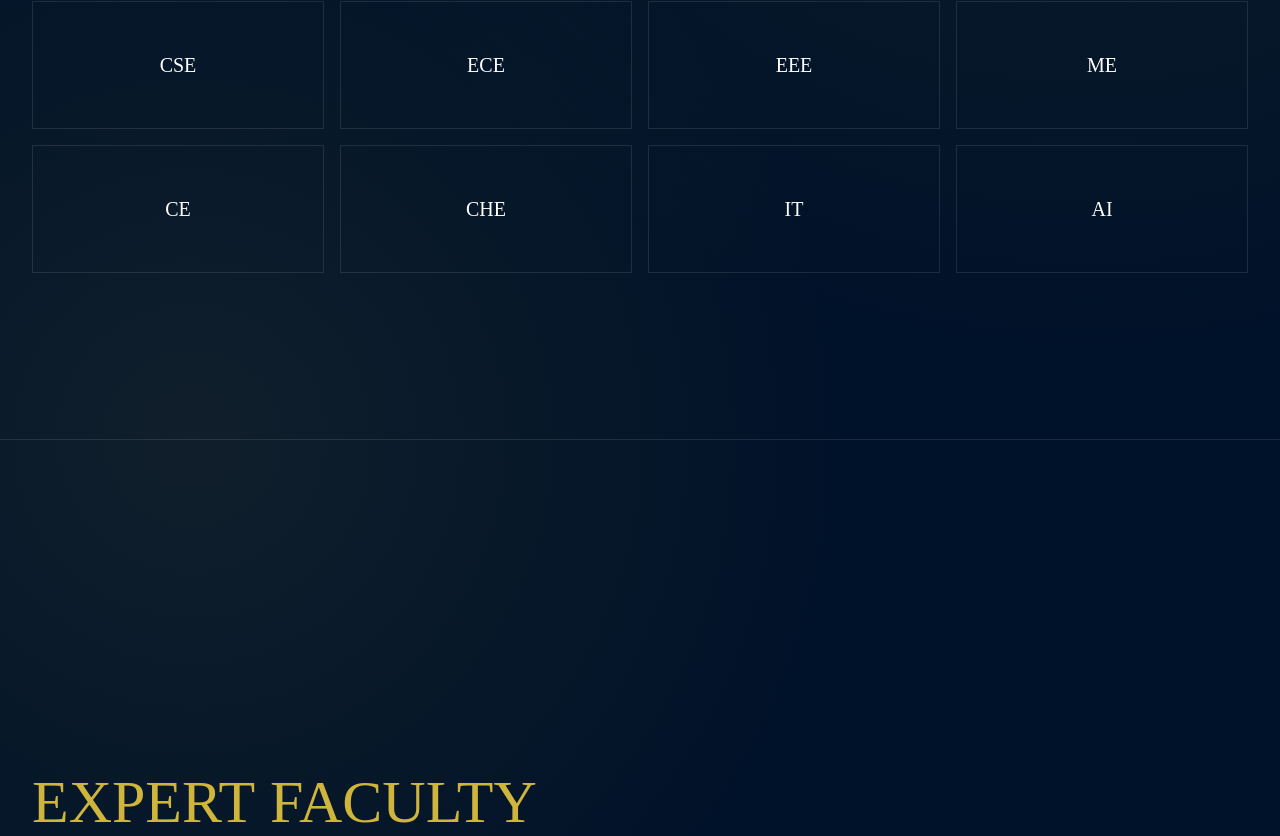
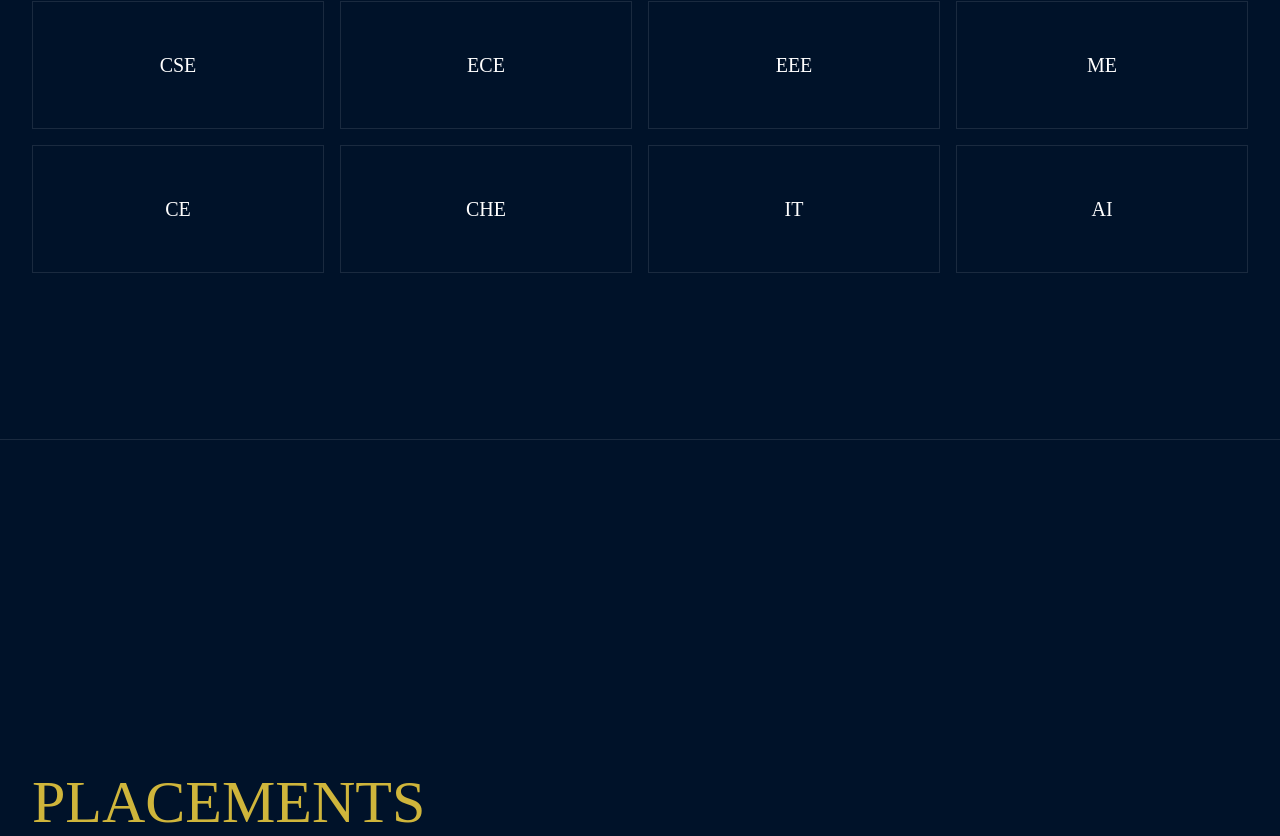
Before and after one commit to jobeal-joseph/ajce_website, a React (Vite) app in the folder client/: page / in a window 1280 px wide. Shown: the part 1961-2797 px from the top of the page. Built offline with nearby package versions, Linux system fonts and the light colour scheme.

Commit message:
added placement

```diff
--- a/client/src/App.tsx
+++ b/client/src/App.tsx
@@ -4,7 +4,7 @@ import Navbar from './components/layout/Navbar';
 import Home from './pages/Home';
 import Courses from './pages/Courses';
 import Departments from './pages/Departments';
-import Faculty from './pages/Faculty';
+import Placements from './pages/Placements';
 import About from './pages/About';
 import Contact from './pages/Contact';
 import { useLocation } from 'react-router-dom';
@@ -19,7 +19,7 @@ function App() {
           <Home />
           <Courses />
           <Departments />
-          <Faculty />
+          <Placements />
           <About />
           <Contact />
         </main>
--- a/client/src/components/layout/Navbar.tsx
+++ b/client/src/components/layout/Navbar.tsx
@@ -12,7 +12,7 @@ const Navbar = () => {
             setScrolled(window.scrollY > 50);
 
             // Update active section based on scroll position
-            const sections = ['home', 'courses', 'departments', 'faculty', 'about', 'contact'];
+            const sections = ['home', 'courses', 'departments', 'placements', 'about', 'contact'];
             for (const section of sections) {
                 const element = document.getElementById(section);
                 if (element) {
@@ -40,7 +40,7 @@ const Navbar = () => {
         { name: 'Home', id: 'home' },
         { name: 'Courses', id: 'courses' },
         { name: 'Departments', id: 'departments' },
-        { name: 'Faculty', id: 'faculty' },
+        { name: 'Placements', id: 'placements' },
         { name: 'About', id: 'about' },
         { name: 'Contact', id: 'contact' },
     ];
--- a/client/src/components/layout/RevealText.jsx
+++ b/client/src/components/layout/RevealText.jsx
@@ -3,7 +3,7 @@ import { motion, useInView } from 'framer-motion';
 
 const RevealText = ({ text = "", className = "", delay = 0 }) => {
   const ref = useRef(null);
-  const isInView = useInView(ref, { once: false, amount: 0.3 });
+  const isInView = useInView(ref, { once: true, amount: 0.1 });
 
   if (!text) return null;
   const words = text.split(" ");
--- a/client/src/index.css
+++ b/client/src/index.css
@@ -10,9 +10,7 @@
   color-scheme: dark;
   color: rgba(255, 255, 255, 0.87);
   background-color: #001229;
-  background-image:
-    radial-gradient(circle at 15% 50%, rgba(207, 181, 59, 0.08), transparent 25%),
-    radial-gradient(circle at 85% 30%, rgba(207, 181, 59, 0.08), transparent 25%);
+  background-color: #001229;
 
   font-synthesis: none;
   text-rendering: optimizeLegibility;
--- a/client/src/pages/About.tsx
+++ b/client/src/pages/About.tsx
@@ -1,7 +1,7 @@
 import RevealText from '../components/layout/RevealText.jsx';
 
 const About = () => (
-    <section id="about" className="min-h-screen text-white flex flex-col justify-center p-8">
+    <section id="about" className="min-h-screen text-white flex flex-col justify-center p-8 scroll-mt-20">
         <div className="container mx-auto">
             <RevealText text="OUR LEGACY" className="text-4xl md:text-6xl font-serif mb-12 text-white" />
             <div className="prose prose-invert max-w-2xl">
--- a/client/src/pages/Contact.tsx
+++ b/client/src/pages/Contact.tsx
@@ -1,7 +1,7 @@
 import RevealText from '../components/layout/RevealText.jsx';
 
 const Contact = () => (
-    <section id="contact" className="min-h-screen text-white flex flex-col justify-center p-8 border-t border-white/10">
+    <section id="contact" className="min-h-screen text-white flex flex-col justify-center p-8 border-t border-white/10 scroll-mt-20">
         <div className="container mx-auto text-center">
             <RevealText text="JOIN THE FUTURE" className="text-4xl md:text-8xl font-serif mb-8 text-white justify-center" />
             <p className="text-ajce-gold tracking-widest uppercase mb-12">Admissions Open 2026</p>
--- a/client/src/pages/Courses.tsx
+++ b/client/src/pages/Courses.tsx
@@ -1,7 +1,7 @@
 import RevealText from '../components/layout/RevealText.jsx';
 
 const Courses = () => (
-    <section id="courses" className="min-h-screen text-white flex flex-col justify-center p-8 border-t border-white/10">
+    <section id="courses" className="min-h-screen text-white flex flex-col justify-center p-8 border-t border-white/10 scroll-mt-20">
         <div className="container mx-auto">
             <RevealText text="OUR COURSES" className="text-4xl md:text-6xl font-serif mb-12 text-ajce-gold" />
             <div className="grid md:grid-cols-2 gap-8">
--- a/client/src/pages/Departments.tsx
+++ b/client/src/pages/Departments.tsx
@@ -1,7 +1,7 @@
 import RevealText from '../components/layout/RevealText.jsx';
 
 const Departments = () => (
-    <section id="departments" className="min-h-screen text-white flex flex-col justify-center p-8">
+    <section id="departments" className="min-h-screen text-white flex flex-col justify-center p-8 scroll-mt-20">
         <div className="container mx-auto">
             <RevealText text="DEPARTMENTS" className="text-4xl md:text-6xl font-serif mb-12 text-white" />
             <p className="text-xl text-gray-400 max-w-2xl mb-8">
--- a/client/src/pages/Faculty.tsx
+++ /dev/null
@@ -1,14 +0,0 @@
-import RevealText from '../components/layout/RevealText.jsx';
-
-const Faculty = () => (
-    <section id="faculty" className="min-h-screen text-white flex flex-col justify-center p-8 border-t border-white/10">
-        <div className="container mx-auto">
-            <RevealText text="EXPERT FACULTY" className="text-4xl md:text-6xl font-serif mb-12 text-ajce-gold" />
-            <p className="text-xl text-gray-400">
-                Learn from the best minds in the industry and academia.
-            </p>
-        </div>
-    </section>
-);
-
-export default Faculty;
--- a/client/src/pages/Home.tsx
+++ b/client/src/pages/Home.tsx
@@ -1,12 +1,19 @@
-import HeroScene from '../components/3d/HeroScene';
+
 import RevealText from '../components/layout/RevealText.jsx';
 import { ArrowRight } from 'lucide-react';
 
 const Home = () => {
     return (
         <section id="home" className="relative min-h-screen text-white overflow-hidden flex items-center justify-center">
-            {/* 3D Background */}
-            <HeroScene />
+            {/* Background Image */}
+            <div className="absolute inset-0 z-0">
+                <img
+                    src="/ajce_campus.jpg"
+                    alt="Amal Jyothi College Campus"
+                    className="w-full h-full object-cover opacity-60"
+                />
+                <div className="absolute inset-0 bg-gradient-to-t from-ajce-dark via-ajce-dark/50 to-transparent" />
+            </div>
 
             {/* Content Overlay */}
             <div className="relative z-10 flex flex-col justify-center items-center h-full px-4 text-center pointer-events-none">
--- /dev/null
+++ b/client/src/pages/Placements.tsx
@@ -0,0 +1,14 @@
+import RevealText from '../components/layout/RevealText.jsx';
+
+const Placements = () => (
+    <section id="placements" className="min-h-screen text-white flex flex-col justify-center p-8 border-t border-white/10 scroll-mt-20">
+        <div className="container mx-auto">
+            <RevealText text="PLACEMENTS" className="text-4xl md:text-6xl font-serif mb-12 text-ajce-gold" />
+            <p className="text-xl text-gray-400">
+                Top companies hiring our students every year.
+            </p>
+        </div>
+    </section>
+);
+
+export default Placements;
```
Also changed, not shown: client/public/ajce_campus.jpg (added).
